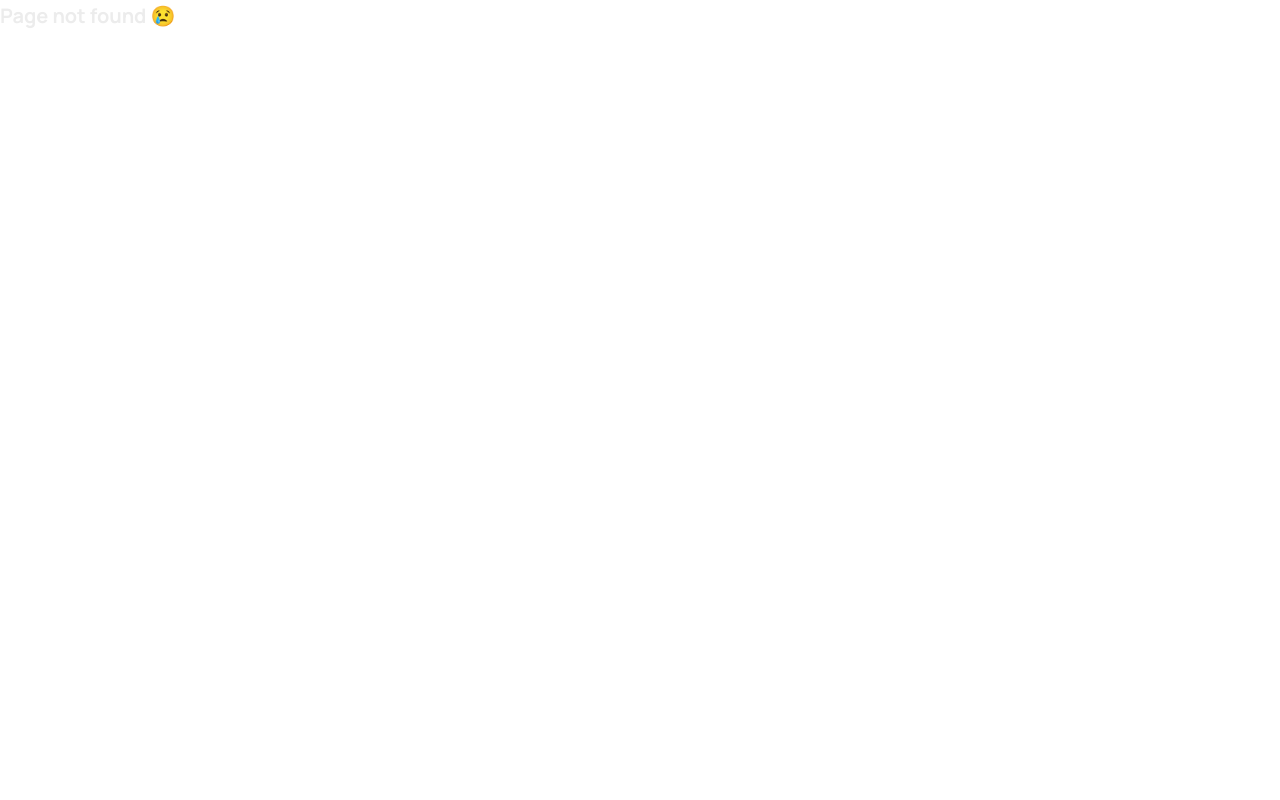
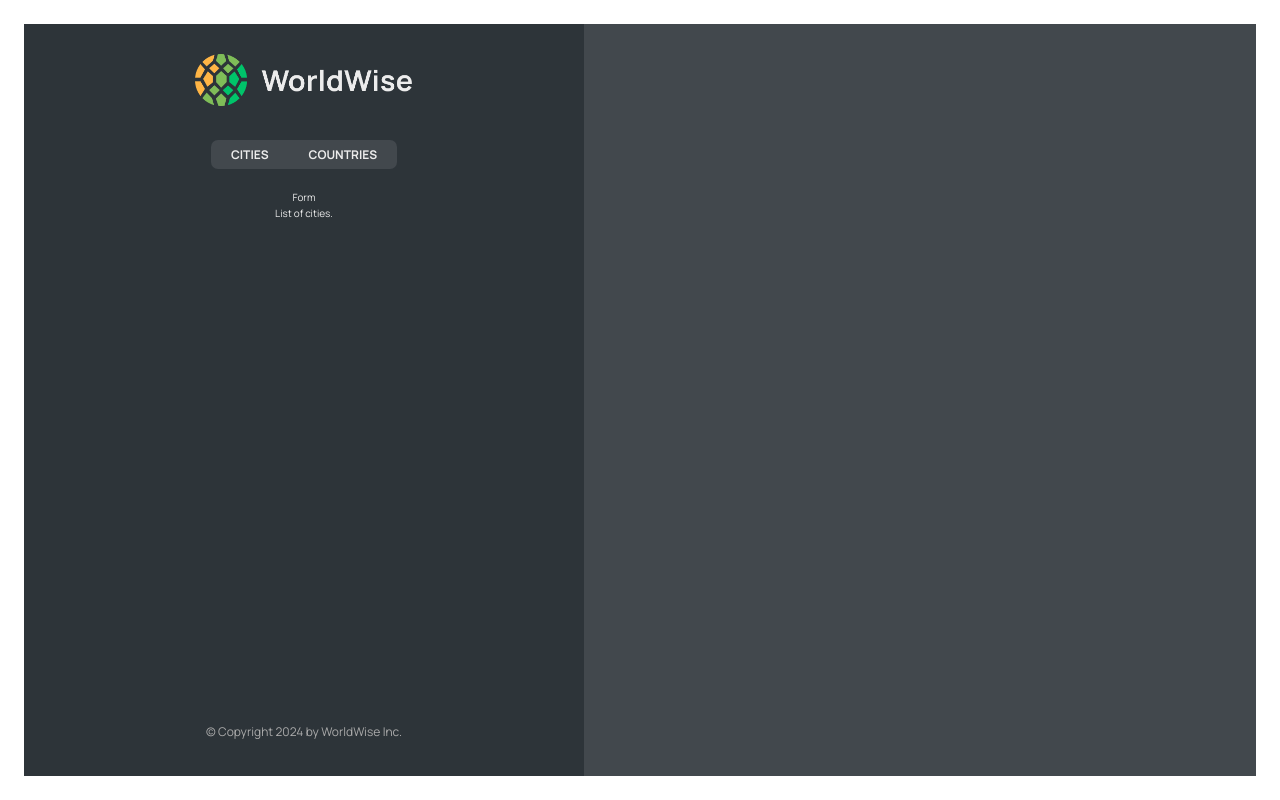
Before and after one commit to StefanHadzhiev/WorldWise_React, a React (Vite) app: page /app/form in a window 1280 px wide. Before the commit this address had no page. Built offline with nearby package versions, Linux system fonts and the light colour scheme.

Commit message:
Nested routes and index route

```diff
--- a/src/App.jsx
+++ b/src/App.jsx
@@ -11,12 +11,17 @@
   return (
     <BrowserRouter>
       <Routes>
-        <Route path="/" element={<Homepage />}></Route>
-        <Route path="product" element={<Product />}></Route>
-        <Route path="pricing" element={<Pricing />}></Route>
-        <Route path="login" element={<Login />}></Route>
-        <Route path="app" element={<AppLayout />}></Route>
-        <Route path="*" element={<PageNotFound />}></Route>
+        <Route index element={<Homepage />} />
+        <Route path="product" element={<Product />} />
+        <Route path="pricing" element={<Pricing />} />
+        <Route path="login" element={<Login />} />
+        <Route path="app" element={<AppLayout />}>
+          <Route index element={<p>List of cities</p>} />
+          <Route path="cities" element={<p>List of cities</p>} />
+          <Route path="countries" element={<p>Countries</p>} />
+          <Route path="form" element={<p>Form</p>} />
+        </Route>
+        <Route path="*" element={<PageNotFound />} />
       </Routes>
     </BrowserRouter>
   );
--- a/src/components/AppNav.jsx
+++ b/src/components/AppNav.jsx
@@ -1,7 +1,19 @@
 import styles from "./AppNav.module.css";
+import { NavLink } from "react-router-dom";
 
 function AppNav() {
-  return <nav className={styles.nav}>App navigation</nav>;
+  return (
+    <nav className={styles.nav}>
+      <ul>
+        <li>
+          <NavLink to="cities">Cities</NavLink>
+        </li>
+        <li>
+          <NavLink to="countries">Countries</NavLink>
+        </li>
+      </ul>
+    </nav>
+  );
 }
 
 export default AppNav;
--- a/src/components/Sidebar.jsx
+++ b/src/components/Sidebar.jsx
@@ -1,3 +1,5 @@
+import { Outlet } from "react-router-dom";
+
 import styles from "./Sidebar.module.css";
 import Logo from "./Logo";
 import AppNav from "./AppNav";
@@ -8,6 +10,7 @@
     <div className={styles.sidebar}>
       <Logo />
       <AppNav />
+      <Outlet />
       <p>List of cities.</p>
       <Footer />
     </div>
```
